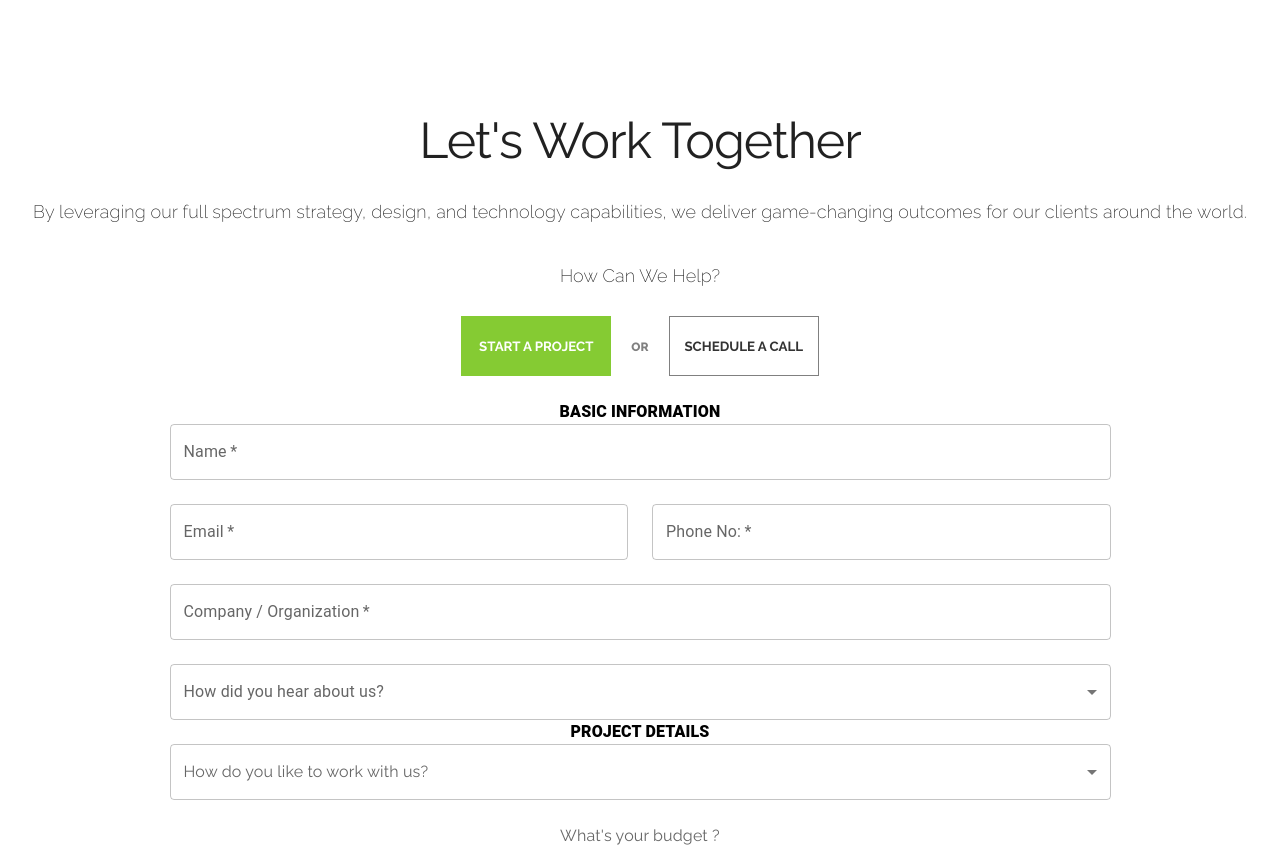
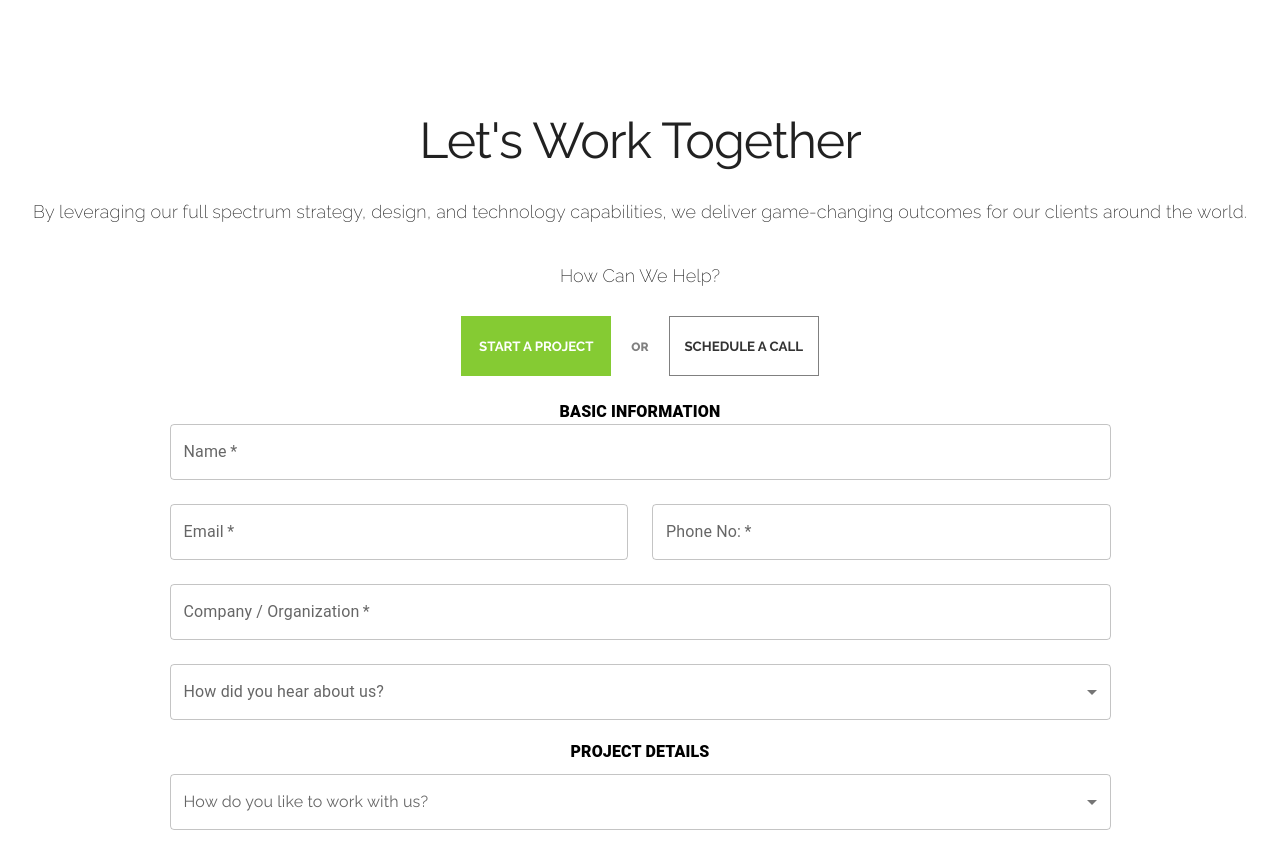
Before and after one commit to jaison080/anile-media, a Next.js app in the folder anile-media-website/: page /form in a window 1280 px wide. Shown: the top 847 px of the page. Built offline with nearby package versions, Linux system fonts and the light colour scheme.

Commit message:
Added firebase for form

```diff
--- a/anile-media-website/styles/globals.css
+++ b/anile-media-website/styles/globals.css
@@ -135,8 +135,8 @@
   padding-left: 20px;
   padding-right: 20px;
   color: black;
-  margin-bottom: 10px;
-  margin-top: 20px;
+  margin-bottom: 10px !important;
+  margin-top: 20px !important;
 }
 
 .input-label {
```
